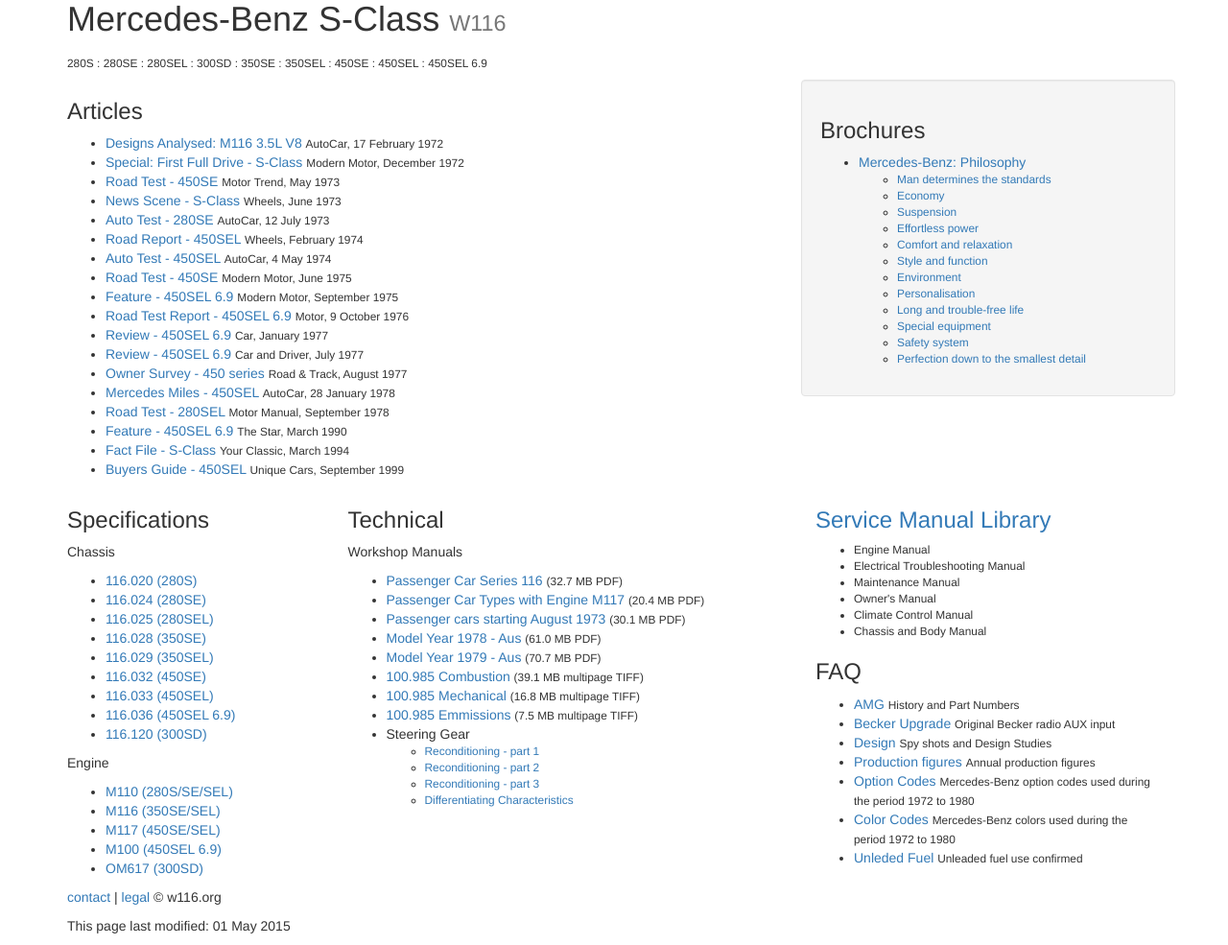
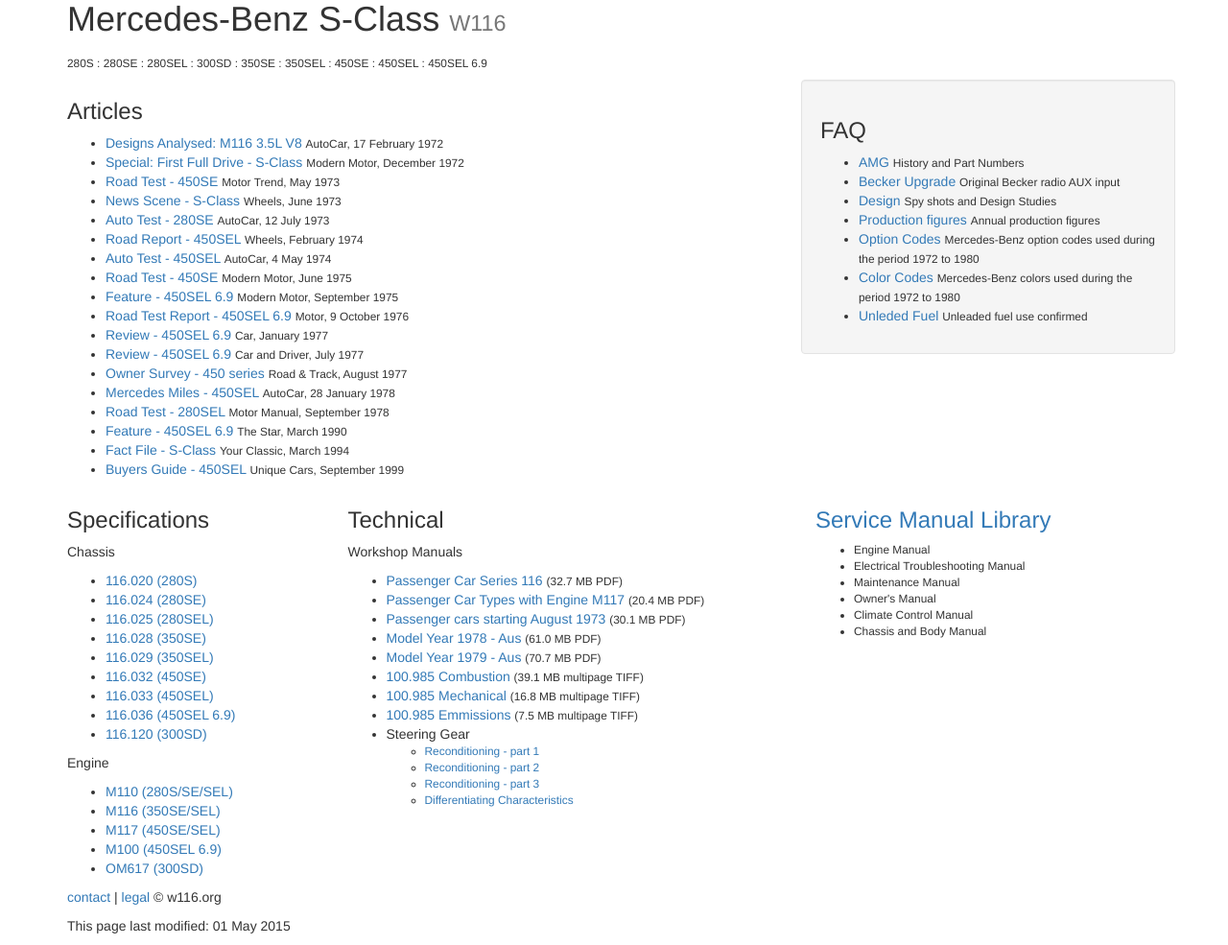
Before and after one commit to W116org/w116org.github.io, a Jekyll site: the page built from library.html, in a window 1280 px wide. Shown: the part 392-1377 px from the top of the page at 96% size. Built offline with Jekyll 4.4.1, drawn with Linux system fonts in a browser that asks for light colours; nearby versions of some CDN libraries; comment, search, counter and statistics services are not loaded.

Commit message:
Update library.html

```diff
--- a/library.html
+++ b/library.html
@@ -35,24 +35,15 @@
 </ul>
         </div><!-- /.col-md-8 -->
         <div class="col-md-4 well">
-<h3 id="brochures">Brochures</h3>
+<h3 id="faq">FAQ</h3>
 <ul>
-<li><a href="/library/philosophy/">Mercedes-Benz: Philosophy</a>
-<ul class="small">
-<li><a href="/library/philosophy01">Man&nbsp;determines&nbsp;the&nbsp;standards</a></li>
-<li><a href="/library/philosophy02">Economy</a></li>
-<li><a href="/library/philosophy03">Suspension</a></li>
-<li><a href="/library/philosophy04">Effortless&nbsp;power</a></li>
-<li><a href="/library/philosophy05">Comfort&nbsp;and&nbsp;relaxation</a></li>
-<li><a href="/library/philosophy06">Style&nbsp;and&nbsp;function</a></li>
-<li><a href="/library/philosophy07">Environment</a></li>
-<li><a href="/library/philosophy08">Personalisation</a></li>
-<li><a href="/library/philosophy09">Long&nbsp;and&nbsp;trouble-free life</a></li>
-<li><a href="/library/philosophy10">Special&nbsp;equipment</a></li>
-<li><a href="/library/philosophy11">Safety&nbsp;system</a></li>
-<li><a href="/library/philosophy12">Perfection&nbsp;down&nbsp;to&nbsp;the&nbsp;smallest detail</a></li>
-</ul>
-</li>
+<li><a href="/library/amg/">AMG</a> <span class="small">History and Part Numbers</span></li>
+<li><a href="/library/becker_upgrade/">Becker Upgrade</a> <span class="small">Original Becker radio AUX input</span></li>
+<li><a href="/library/design/">Design</a> <span class="small">Spy shots and Design Studies</span></li>
+<li><a href="/library/production/">Production figures</a> <span class="small">Annual production figures</span></li>
+<li><a href="/library/codes1/">Option Codes</a> <span class="small">Mercedes-Benz option codes used during the period 1972 to 1980</span></li>
+<li><a href="/library/colors/">Color Codes</a> <span class="small">Mercedes-Benz colors used during the period 1972 to 1980</span></li>
+<li><a href="/library/fuel/">Unleded Fuel</a> <span class="small">Unleaded fuel use confirmed</span></li>
 </ul>
         </div><!-- /.col-md-4 -->
       </div><!-- /.row -->
@@ -112,16 +103,6 @@
 <li>Climate Control Manual</li>
 <li>Chassis and Body Manual</li>
 </ul>
-<h3 id="faq">FAQ</h3>
-<ul>
-<li><a href="/library/amg/">AMG</a> <span class="small">History and Part Numbers</span></li>
-<li><a href="/library/becker_upgrade/">Becker Upgrade</a> <span class="small">Original Becker radio AUX input</span></li>
-<li><a href="/library/design/">Design</a> <span class="small">Spy shots and Design Studies</span></li>
-<li><a href="/library/production/">Production figures</a> <span class="small">Annual production figures</span></li>
-<li><a href="/library/codes1/">Option Codes</a> <span class="small">Mercedes-Benz option codes used during the period 1972 to 1980</span></li>
-<li><a href="/library/colors/">Color Codes</a> <span class="small">Mercedes-Benz colors used during the period 1972 to 1980</span></li>
-<li><a href="/library/fuel/">Unleded Fuel</a> <span class="small">Unleaded fuel use confirmed</span></li>
-</ul>
         </div><!-- /.col-md-4 -->
       </div><!-- /.row -->
 
```
